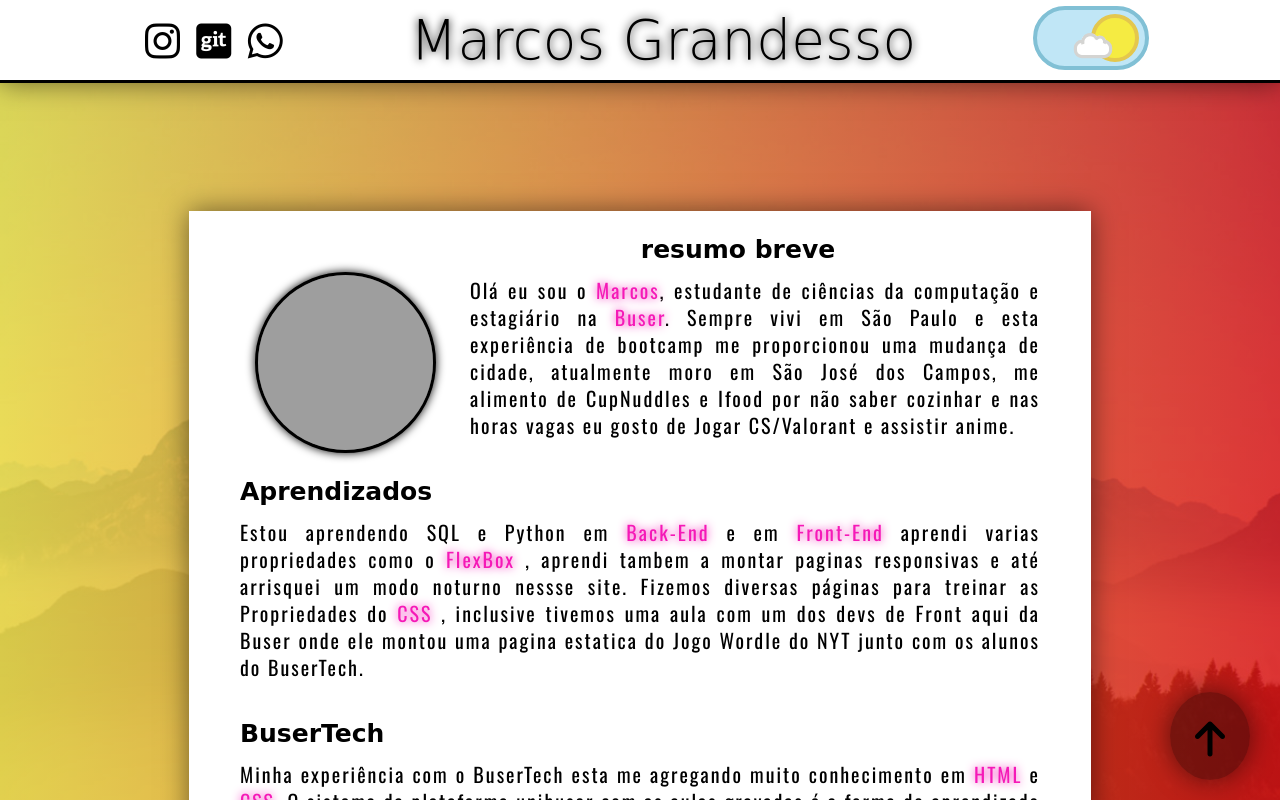
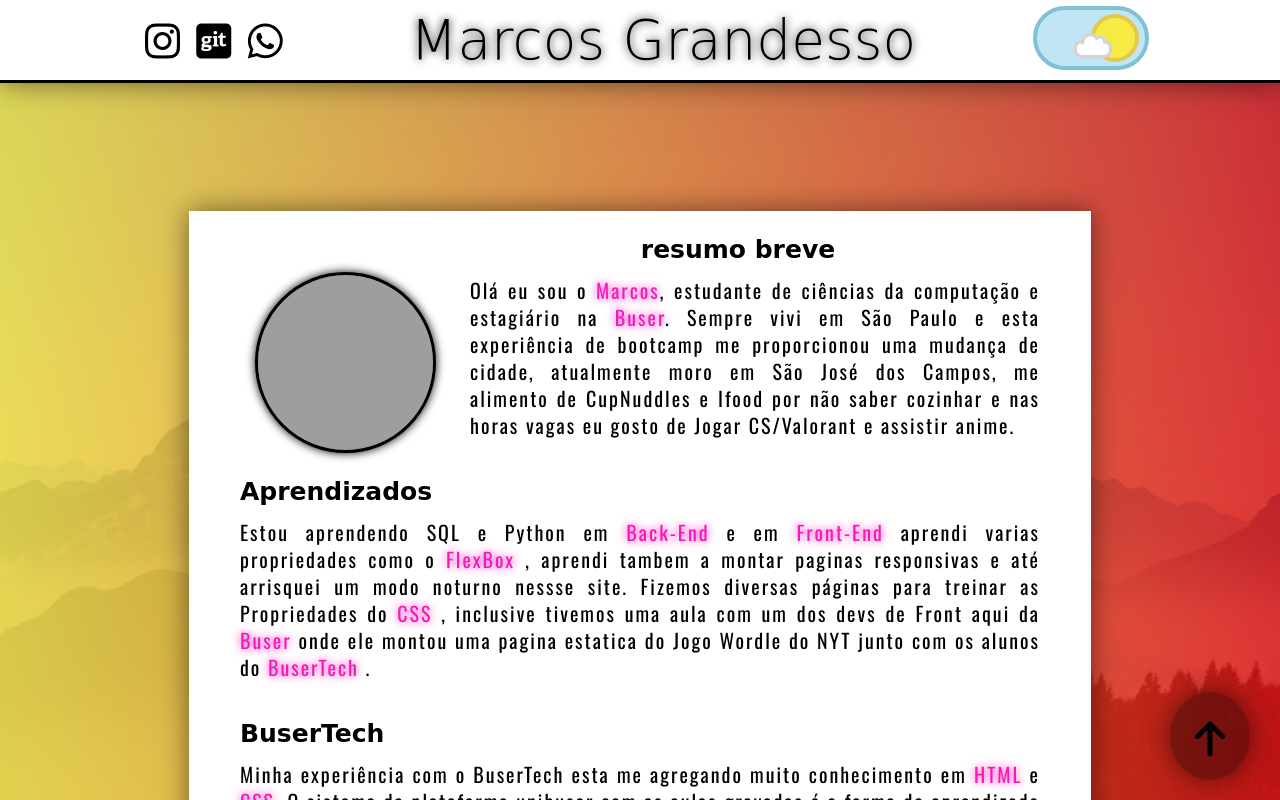
Before and after one commit to MarcosGrandesso/D_Final_Pag_pessoal_marcos, a plain HTML site: page index.html in a window 1280 px wide. Shown: the top 800 px of the page. Drawn offline with nearby package versions, Linux system fonts and the light colour scheme; grey boxes are pictures that could not be loaded; a web font is replaced by a local one.

Commit message:
detalhes 2

```diff
--- a/index.html
+++ b/index.html
@@ -79,8 +79,8 @@
         aprendi tambem a montar paginas responsivas e até arrisquei um modo noturno nessse site.
        Fizemos diversas páginas para
         treinar as Propriedades do <span class="span-light">CSS </span> , inclusive
-        tivemos uma aula com um dos devs de Front aqui da Buser onde ele montou
-        uma pagina estatica do Jogo Wordle do NYT junto com os alunos do BuserTech.
+        tivemos uma aula com um dos devs de Front aqui da <span class="span-light">Buser </span> onde ele montou
+        uma pagina estatica do Jogo Wordle do NYT junto com os alunos do <span class="span-light">BuserTech </span>.
       </p>
 
       <h2 class="titulo-h2">BuserTech</h2>
```
